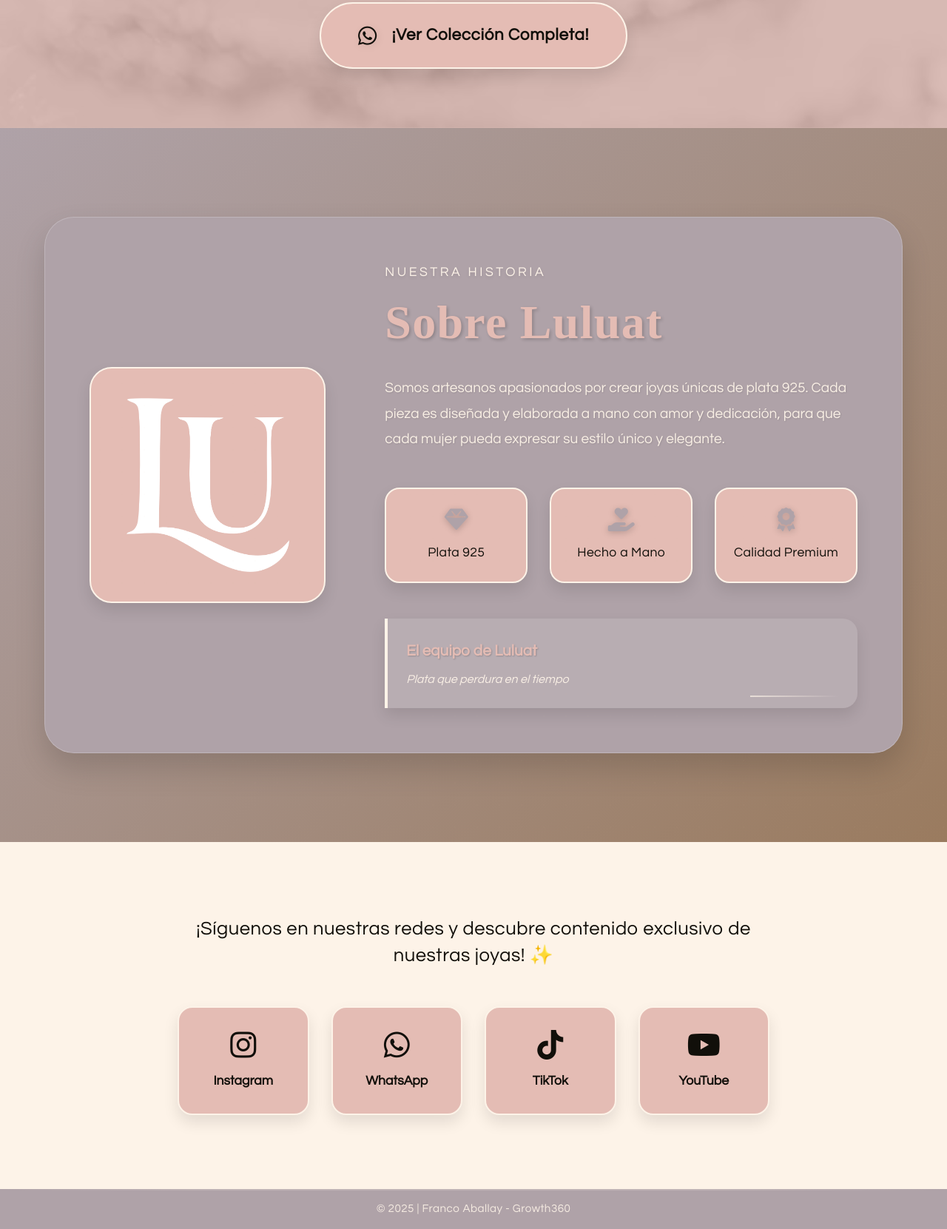
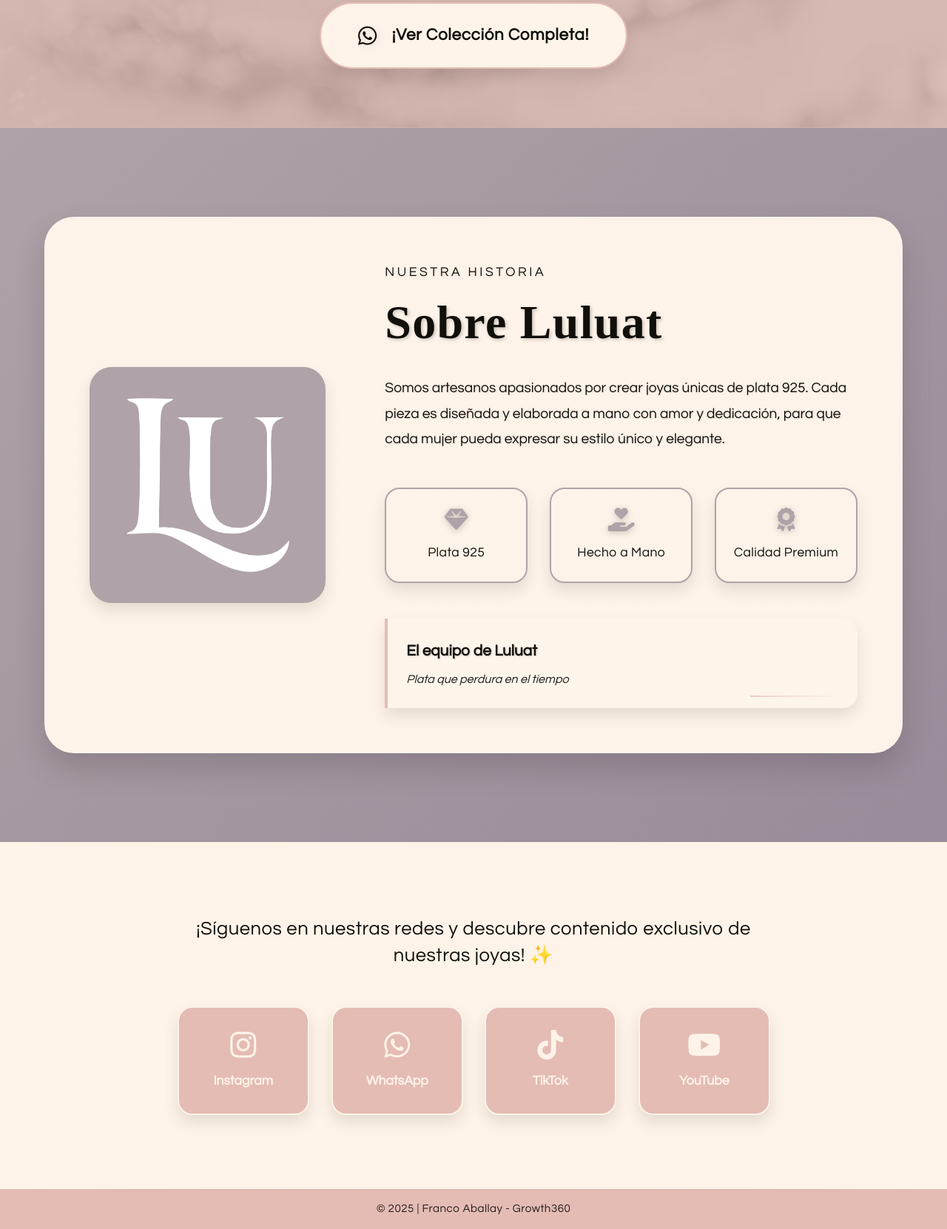
Before and after one commit to frankko93/luluat, a plain HTML site: page index.html in a window 1280 px wide. Shown: the part 1132-2793 px from the top of the page at 74% size. Drawn offline with nearby package versions, Linux system fonts and the light colour scheme; a web font is replaced by a local one.

Commit message:
Add files via upload

```diff
--- a/styles.css
+++ b/styles.css
@@ -7,12 +7,11 @@
 
 /* Custom Properties */
 :root {
-    --color-primary: #AFA2A8;
-    --color-secondary: #E4BCB4;
-    --color-accent: #FDF3E8;
-    --color-accent-dark: #110F0A;
-    --color-dark: #BFA182;
-    --color-overlay: rgba(228, 188, 180, 0.85);
+    --color-primary: #AFA2A8;      /* Lila - Color principal */
+    --color-secondary: #E4BCB4;    /* Rosado - Color secundario */
+    --color-accent: #FDF3E8;       /* Beige claro - Color de acento */
+    --color-accent-dark: #110F0A;  /* Marrón oscuro - Texto oscuro */
+    --color-dark: #BFA182;         /* Marrón dorado - Texto dorado */
 }
 
 /* Font Face for Boston Angel */
@@ -83,7 +82,7 @@ body::after {
     left: 0;
     width: 100%;
     height: 100%;
-    background: linear-gradient(135deg, var(--color-accent) 0%, var(--color-dark) 100%);
+    background: linear-gradient(135deg, var(--color-primary) 0%, var(--color-accent) 100%);
     opacity: 0.92;
     z-index: -1;
 }
@@ -258,7 +257,7 @@ body::after {
 /* Video Section */
 .video-section {
     padding: 100px 0;
-    background: var(--color-secondary);
+    background: var(--color-accent);
 }
 
 /* Video Container */
@@ -291,7 +290,7 @@ body::after {
 .cta-section {
     padding: 100px 0;
     text-align: center;
-    background-color: var(--color-secondary);
+    background-color: var(--color-primary);
 }
 
 /* CTA Button */
@@ -314,7 +313,7 @@ body::after {
     display: inline-flex;
     align-items: center;
     gap: 20px;
-    background: var(--color-secondary);
+    background: var(--color-accent);
     color: var(--color-accent-dark);
     padding: 25px 50px;
     border-radius: 50px;
@@ -325,7 +324,7 @@ body::after {
     transition: all 0.4s ease;
     box-shadow: 0 10px 20px rgba(0, 0, 0, 0.1);
     margin-top: 3rem;
-    border: 2px solid var(--color-accent);
+    border: 2px solid var(--color-secondary);
     white-space: nowrap;
     animation: ctaPulse 2s ease-in-out infinite;
     position: relative;
@@ -343,7 +342,7 @@ body::after {
 
 .cta-button:hover {
     transform: translateY(-5px);
-    background: var(--color-primary);
+    background: var(--color-secondary);
     color: var(--color-accent);
     border-color: var(--color-accent);
     box-shadow: 0 15px 30px rgba(17, 15, 10, 0.15);
@@ -404,9 +403,9 @@ body::after {
 /* About Section */
 .about-section {
     padding: 120px 0;
-    background: linear-gradient(135deg, var(--color-primary) 0%, #9A7B5F 100%);
+    background: linear-gradient(135deg, var(--color-primary) 0%, #9A8B9A 100%);
     position: relative;
-    color: var(--color-secondary);
+    color: var(--color-accent);
     overflow: hidden;
 }
 
@@ -428,7 +427,7 @@ body::after {
     grid-template-columns: 1fr 2fr;
     gap: 80px;
     align-items: center;
-    background: var(--color-primary);
+    background: var(--color-accent);
     padding: 60px;
     border-radius: 40px;
     backdrop-filter: blur(10px);
@@ -440,16 +439,14 @@ body::after {
     text-align: center;
     padding: 40px;
     border-radius: 30px;
-    background: var(--color-secondary);
+    background: var(--color-primary);
     position: relative;
-    border: 2px solid var(--color-accent);
+    border: 2px solid var(--color-primary);
     box-shadow: 0 10px 20px rgba(0, 0, 0, 0.1);
     transition: all 0.3s ease;
 }
 
 .about-logo:hover {
-    background: var(--color-primary);
-    border-color: var(--color-accent);
     transform: translateY(-5px);
 }
 
@@ -471,7 +468,7 @@ body::after {
 .about-subtitle {
     font-family: 'Questrial', sans-serif;
     font-size: 1.1rem;
-    color: var(--color-accent);
+    color: var(--color-accent-dark);
     text-transform: uppercase;
     letter-spacing: 0.2em;
     margin-bottom: 1rem;
@@ -481,7 +478,7 @@ body::after {
 
 .about-text h2 {
     font-size: 4rem;
-    color: var(--color-secondary);
+    color: var(--color-accent-dark);
     margin-bottom: 2rem;
     font-weight: 700;
     text-shadow: 2px 2px 4px rgba(0, 0, 0, 0.2);
@@ -491,7 +488,7 @@ body::after {
 
 .about-text p {
     font-size: 1.2rem;
-    color: rgba(253, 243, 232, 0.95);
+    color: var(--color-accent-dark);
     margin-bottom: 3rem;
     line-height: 1.8;
     text-shadow: 1px 1px 2px rgba(0, 0, 0, 0.1);
@@ -507,10 +504,10 @@ body::after {
 .feature {
     text-align: center;
     padding: 25px 20px;
-    background: var(--color-secondary);
+    background: var(--color-accent);
     border-radius: 20px;
     transition: all 0.3s ease;
-    border: 2px solid var(--color-accent);
+    border: 2px solid var(--color-primary);
     box-shadow: 0 10px 20px rgba(0, 0, 0, 0.1);
 }
 
@@ -544,7 +541,7 @@ body::after {
 }
 
 .signature {
-    border-left: 4px solid var(--color-accent);
+    border-left: 4px solid var(--color-secondary);
     padding: 25px;
     margin-top: 2rem;
     background: rgba(255, 255, 255, 0.12);
@@ -554,7 +551,7 @@ body::after {
 }
 
 .signature p {
-    color: var(--color-secondary);
+    color: var(--color-accent-dark);
     font-size: 1.3rem;
     margin-bottom: 0.5rem;
     font-weight: 600;
@@ -562,7 +559,7 @@ body::after {
 }
 
 .signature small {
-    color: var(--color-accent);
+    color: var(--color-accent-dark);
     font-style: italic;
     opacity: 0.95;
     font-size: 1rem;
@@ -577,7 +574,7 @@ body::after {
     width: 120px;
     height: 2px;
     background: linear-gradient(90deg,
-        var(--color-accent) 0%,
+        var(--color-secondary) 0%,
         transparent 100%
     );
     opacity: 0.7;
@@ -643,7 +640,7 @@ body::after {
     background: var(--color-secondary);
     border-radius: 20px;
     text-decoration: none;
-    color: var(--color-accent-dark);
+    color: var(--color-accent);
     transition: all 0.3s ease;
     border: 2px solid var(--color-accent);
     box-shadow: 0 10px 20px rgba(0, 0, 0, 0.1);
@@ -689,11 +686,13 @@ body::after {
 
 .social-button i {
     font-size: 2.5rem;
+    color: var(--color-accent);
     transition: transform 0.3s ease;
 }
 
 .social-button:hover i {
     transform: scale(1.1);
+    color: var(--color-accent);
 }
 
 .social-button span {
@@ -742,7 +741,7 @@ body::after {
 /* Footer */
 .footer {
     padding: 15px 0;
-    background: var(--color-primary);
+    background: var(--color-secondary);
     color: var(--color-accent);
     text-align: center;
     position: relative;
@@ -758,15 +757,15 @@ body::after {
     height: 2px;
     background: linear-gradient(90deg,
         transparent 0%,
-        var(--color-accent) 25%,
-        var(--color-accent) 75%,
+        var(--color-primary) 25%,
+        var(--color-primary) 75%,
         transparent 100%
     );
     opacity: 0.2;
 }
 
 .footer p {
-    color: var(--color-accent);
+    color: var(--color-accent-dark);
     font-size: 0.95rem;
     font-weight: 400;
     letter-spacing: 0.03em;
@@ -779,7 +778,7 @@ body::after {
     position: fixed;
     bottom: 40px;
     right: 40px;
-    background: var(--color-secondary);
+    background: var(--color-primary);
     color: var(--color-accent);
     width: 65px;
     height: 65px;
@@ -817,7 +816,7 @@ body::after {
 
 .whatsapp-float:hover {
     transform: translateY(-5px) scale(1.1) !important;
-    background: var(--color-primary);
+    background: var(--color-secondary);
     color: var(--color-accent);
     border-color: var(--color-accent);
     box-shadow: 0 15px 30px rgba(17, 15, 10, 0.2);
@@ -844,7 +843,7 @@ body::after {
         border-color: var(--color-accent);
     }
     50% {
-        border-color: var(--color-primary);
+        border-color: var(--color-secondary);
     }
     100% {
         border-color: var(--color-accent);
```
